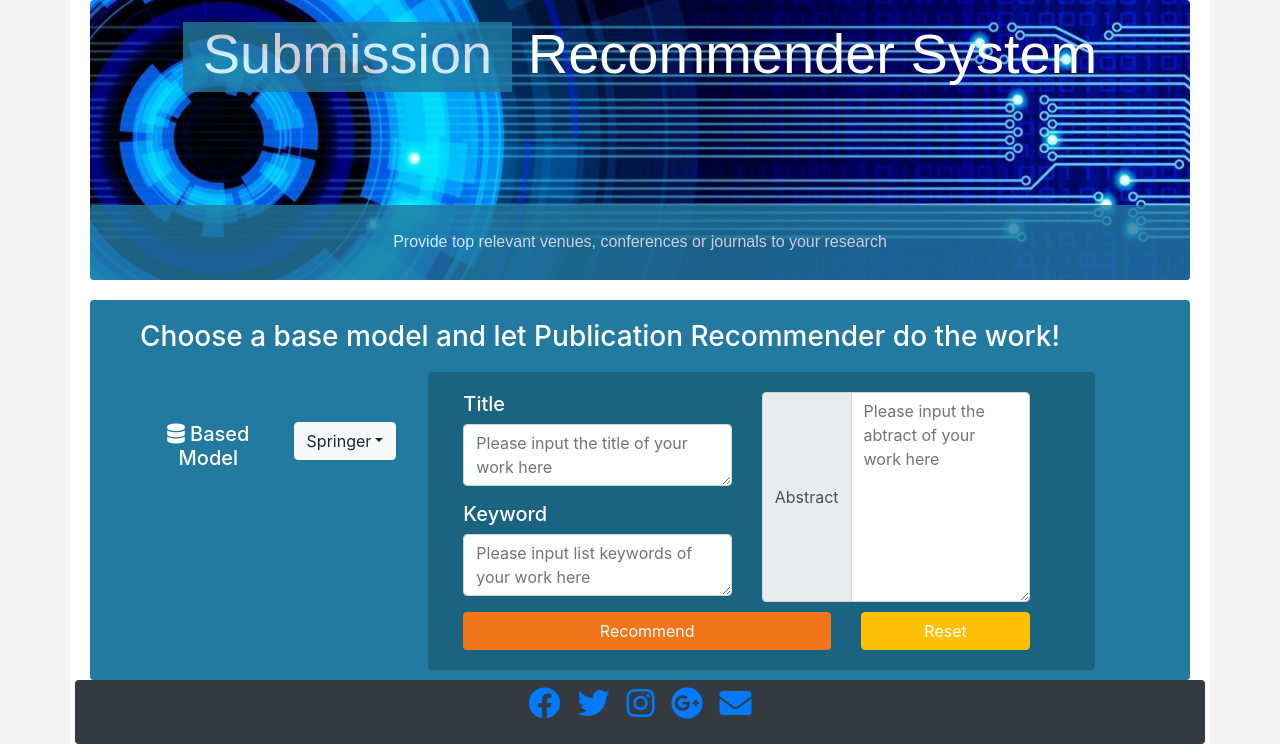
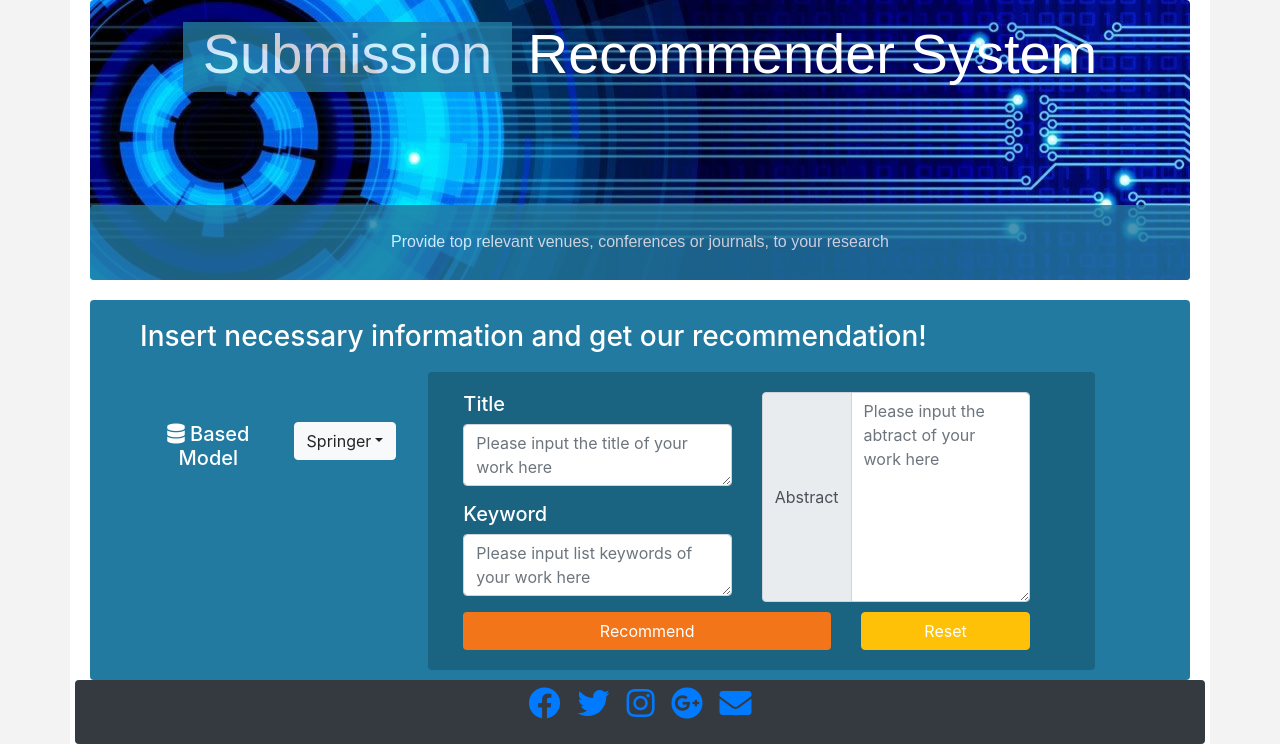
Before and after one commit to htphong7/paper-submission-recommender, a Flask app: page / in a window 1280 px wide. Shown: the part 56-800 px from the top of the page. Run offline with Flask 2, Linux system fonts and the light colour scheme; some libraries are stand-ins or nearby versions.

Commit message:
Update the information

```diff
--- a/templates/home.html
+++ b/templates/home.html
@@ -53,7 +53,7 @@
 
     <div class="container col-12 rounded section">
         <div class="col-12 text-center">
-            <p>Provide top relevant venues, conferences or journals to your research</p>
+            <p>Provide top relevant venues, conferences or journals, to your research</p>
         </div>
     </div>
 </header>
@@ -62,7 +62,7 @@
      style="margin-left: 0px; margin-top: 20px; padding: 50px; padding-top: 20px; background-color: #227aa0; padding-bottom:10px;">
     <div class="row col-12">
         <h3 style="padding-bottom: 10px; color:white;">
-            <span>Choose a base model and let Publication Recommender do the work!</span>
+            <span>Insert necessary information and get our recommendation!</span>
         </h3>
     </div>
     <div class="row col-4">
```
